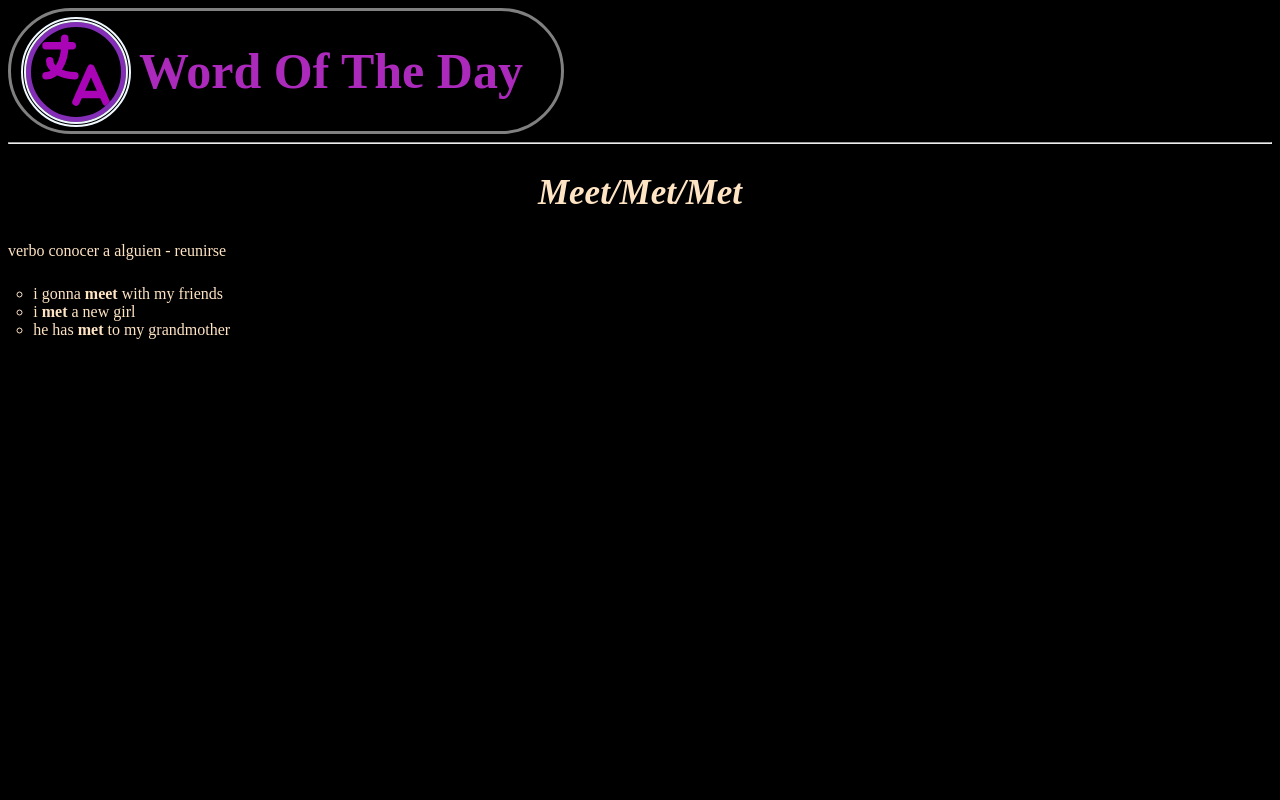
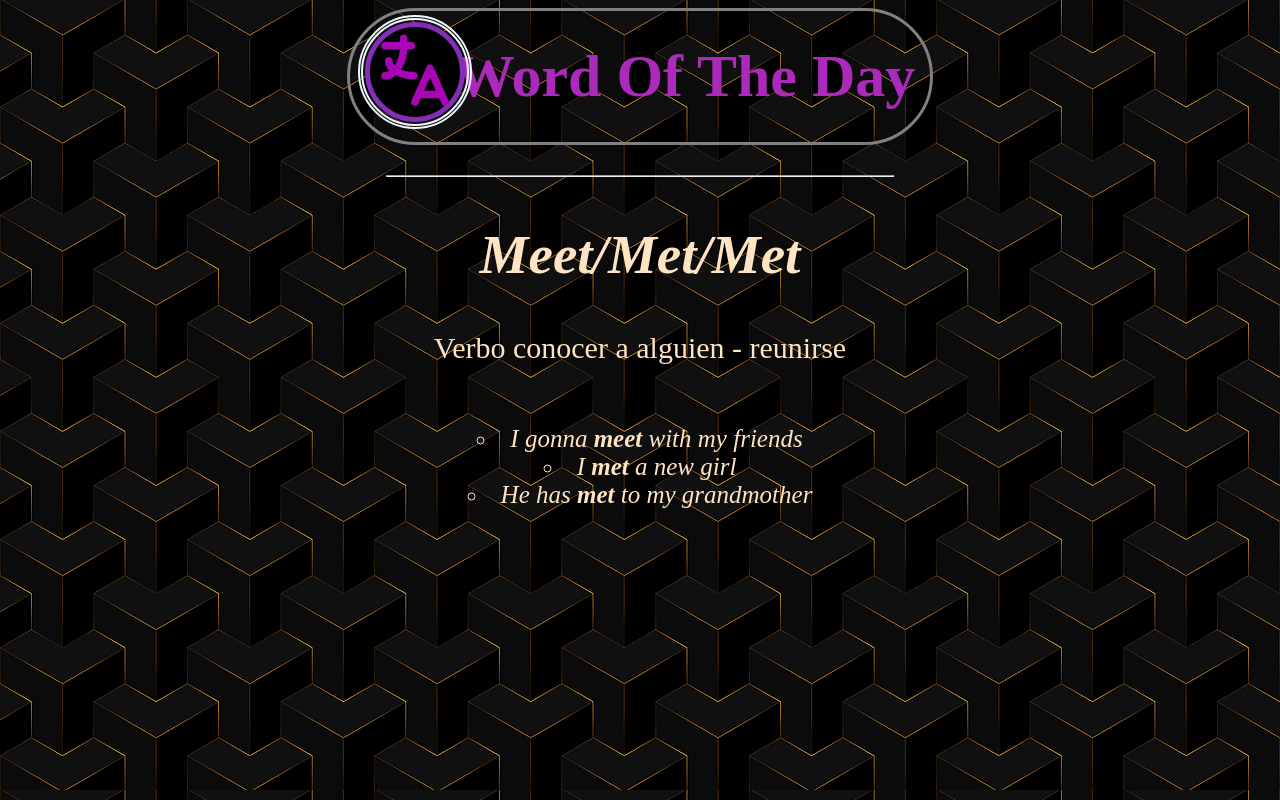
Before and after one commit to L3Ospina/EnglishWord, a plain HTML site: page Index.html in a window 1280 px wide. Drawn offline with Linux system fonts and the light colour scheme.

Commit message:
Estilizando

```diff
--- a/Estilos/CS.css
+++ b/Estilos/CS.css
@@ -1,9 +1,19 @@
-body{
+Body{
+    background-image: url("/Estilos/RepetitivoF.png");
+    background-size: 100%;
+    color: bisque;
+}
+body::before{
     background-color: black;
-    color: bisque;
 }
 
 /*-------------------------------------*/
+
+main{
+    display: flex;/*NO SE*/
+    justify-content: center;/*Aliena al centro*/
+}
+
 
 .Logo svg{
     position: absolute;/*fixed, relative, sticky posicion en relacion
@@ -22,7 +32,7 @@ body{
     outline-style: double;/*Linea fuera del borde*/
     outline-width: 5px;/*Grosor*/
     outline-color: aliceblue;/*Color*/
-
+    outline-offset: 2px;
 
 }
 
@@ -32,45 +42,68 @@ body{
 
     text-align: center;/*Alinea Textos*/
     text-transform: capitalize;/*Tranforma el texto*/
-    font-size: 50px/*Tamaño de la fuente*/
+    font-size: 60px/*Tamaño de la fuente*/
 
 }
 
 .Presentacion{
-
     min-width: 520px;/*Ancho minimo*/
-    max-width: 520px;/*Ancho miximo*/
 
     border-color: grey;/*Color del borde*/
     border-radius: 70px;/*Radio de los vordes*/
     border-style: solid;/*Estilo del borde*/
     padding: 11px 15px;/*Relleno de adentro a fuera*/
+
 }
 
+/*----------------------------------------------------------------------*/
+
+hr{/*La raya*/
+    width: 40%;/*El ancho*/
+    margin: 30px  auto;/*Margen*/
+}
 
 /*----------------------------------------------------------------------*/
 .Palabra h2{
     font-style: italic;/*Estilo fuente*/
     text-align: center;/*Alineacion*/
     text-transform: capitalize;/*tranformo a capital inicial*/
-    font-size: 35px;/*Tamaño funete*/
+    font-size: 55px;/*Tamaño funete*/
 }
-.Palabra:hover{ /*Cambia de color cursor encima*/
-    color: red;/*color de la funete*/
+.Palabra:hover h2{ /*Cambia de color cursor encima*/
+    color: rgb(22, 171, 129);/*color de la funete*/
+    transition: color 1s; /*Transicion del color*/
 }
 
 /*----------------------------------------------------------------------*/
 
-.Ejemplos li{ /*modificando la li*/
+.Explicacion{
+    text-align: center;/*Alinear al centro*/
+    font-size: 30px;/*Tamaño de fuente*/
+}
+.Explicacion::first-letter {/*Modificar la primara letra*/
+    text-transform: uppercase; /*Mayuscula*/
+}
+
+/*----------------------------------------------------------------------*/
+
+.Ejemplos li{ /*Modificando la li*/
     list-style-type: circle;/*Tipo de punto lista*/
+    list-style-position: inside;/*Los circulos dentro de la caja*/
+    font-size: 25px;/*Tamaño de fuente*/
 }
-.Ejemplos{ /*modificando la lu*/
+.Ejemplos li::first-letter{/*Modificar la primara letra*/
+    text-transform: uppercase; /*Mayuscula*/
+}
+
+.Ejemplos{ /*Modificando la lu*/
+    text-align: center;/*Alinear al centro*/
+    font-style: italic;/*Estilo de funte*/
 
     padding: 0px;/*Relleno*/
-    margin: 2%;/*Mrgen*/
+    margin: 60px auto auto auto;/*Mrgen*/
 }
 
 /*---------------------------------------------------------------------*/
 
-
 /*propiedad overflow, cocultar contenido fuera de rango W y H*/
--- a/Index.html
+++ b/Index.html
@@ -12,13 +12,14 @@
 </head>
 
 <body>
+    <section class="FondoN">
 
         <main>
             <section class="Presentacion">
                 <div class="Logo">
-                <svg xmlns="http://www.w3.org/2000/svg" class="icon icon-tabler icon-tabler-language" width="88" height="88"
-                viewBox="0 0 24 24" stroke-width="2" stroke="#a905b6" fill="none" stroke-linecap="round"
-                stroke-linejoin="round">
+                    <svg xmlns="http://www.w3.org/2000/svg" class="icon icon-tabler icon-tabler-language" width="88"
+                        height="88" viewBox="0 0 24 24" stroke-width="2" stroke="#a905b6" fill="none"
+                        stroke-linecap="round" stroke-linejoin="round">
                         <path stroke="none" d="M0 0h24v24H0z" fill="none" />
                         <path d="M4 5h7" />
                         <path d="M9 3v2c0 4.418 -2.239 8 -5 8" />
@@ -32,12 +33,12 @@
                 </div>
             </section>
         </main>
-
+        <hr>
         <section>
-        <hr>
             <div class="Palabra">
                 <h2>meet/met/met</h2>
             </div>
+
             <p class="Explicacion"> verbo conocer a alguien - reunirse</p>
 
             <ul class="Ejemplos"><!--Las li deben estar e una ul-->
@@ -45,12 +46,9 @@
                 <li>i<b> met</b> a new girl</li>
                 <li>he has <b>met</b> to my grandmother</li>
             </ul>
+        </section>
 
     </section>
-
-    <img src="lalalala.png" alt="">
-
-
 </body>
 
 </html>
```
Also changed, not shown: Estilos/RepetitivoF.png (added). Lines whose indentation alone changed are shown as unchanged.
